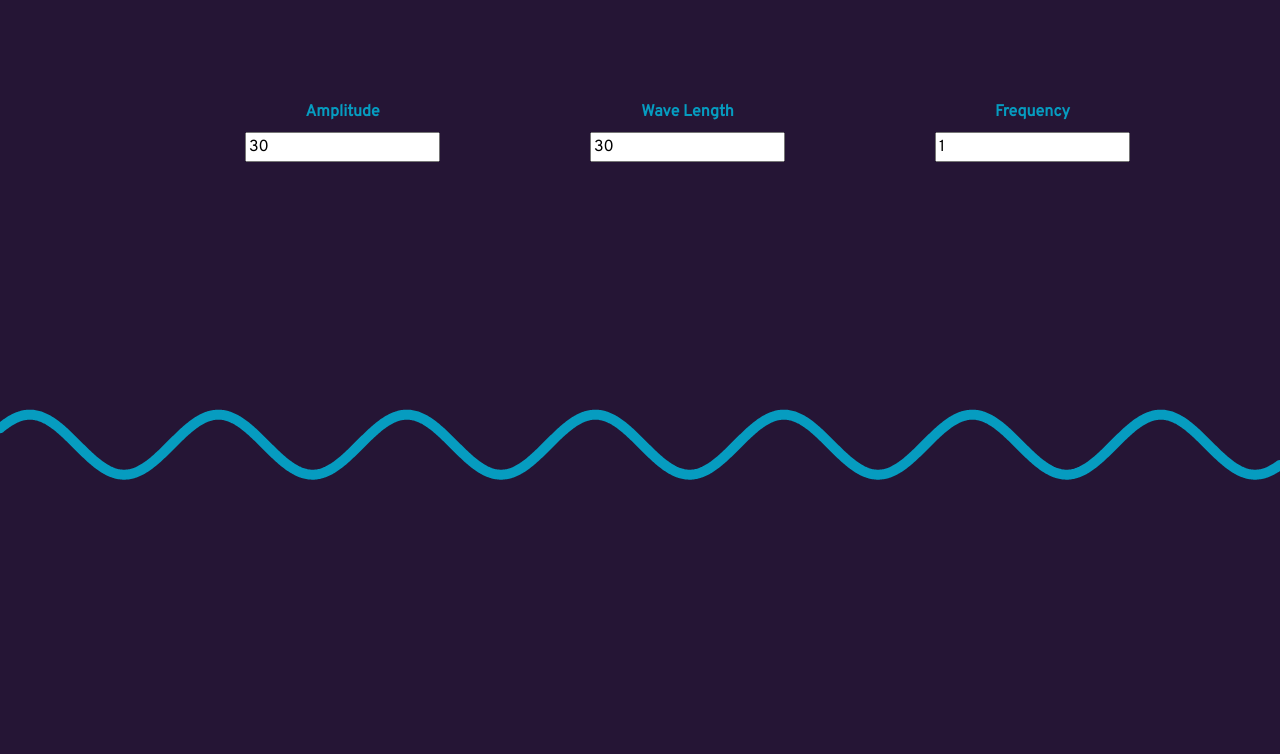
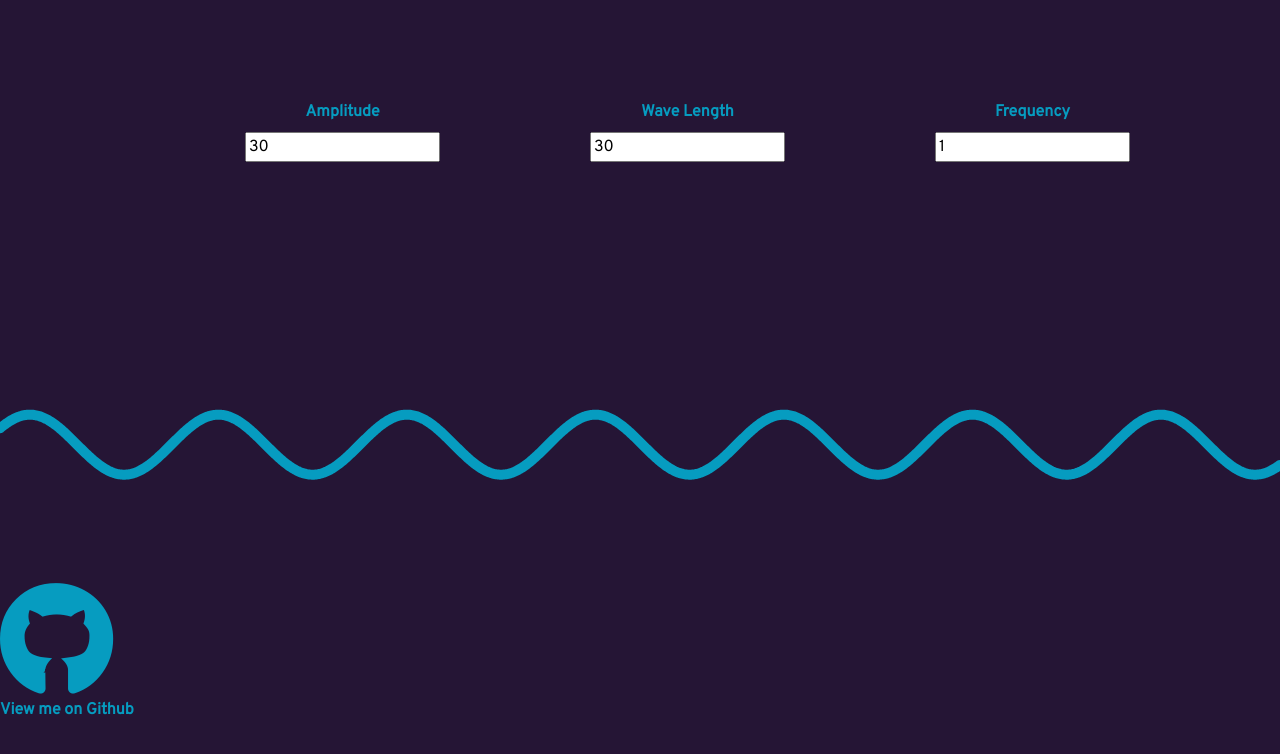
Before and after one commit to hcallaway/mic-coding-exercise, a plain HTML site: page index.html in a window 1280 px wide. Drawn offline with nearby package versions, Linux system fonts and the light colour scheme.

Commit message:
add github link

```diff
--- a/index.html
+++ b/index.html
@@ -4,6 +4,8 @@
         <title>Sine Wave</title>
         <!-- Bootstrap CSS -->
         <link rel="stylesheet" href="https://maxcdn.bootstrapcdn.com/bootstrap/4.0.0/css/bootstrap.min.css" integrity="sha384-Gn5384xqQ1aoWXA+058RXPxPg6fy4IWvTNh0E263XmFcJlSAwiGgFAW/dAiS6JXm" crossorigin="anonymous">
+        <!-- Font Awesome CSS -->
+        <link rel="stylesheet" href="https://use.fontawesome.com/releases/v5.7.2/css/all.css" integrity="sha384-fnmOCqbTlWIlj8LyTjo7mOUStjsKC4pOpQbqyi7RrhN7udi9RwhKkMHpvLbHG9Sr" crossorigin="anonymous">
         <!-- Custom CSS -->
         <link rel="stylesheet" type="text/css" href="./main.css">
     </head>
@@ -33,6 +35,9 @@
         <script src="https://maxcdn.bootstrapcdn.com/bootstrap/4.0.0/js/bootstrap.min.js" integrity="sha384-JZR6Spejh4U02d8jOt6vLEHfe/JQGiRRSQQxSfFWpi1MquVdAyjUar5+76PVCmYl" crossorigin="anonymous"></script>
     </body>
     <footer>
-
+            <a href="http://github.com/hcallaway/mic-coding-exercise/"><i class="fab fa-github fa-7x" style="color: #069CC0"></i></a>
+            <p>
+                View me on Github
+            </p>
     </footer>
 </html>
```
